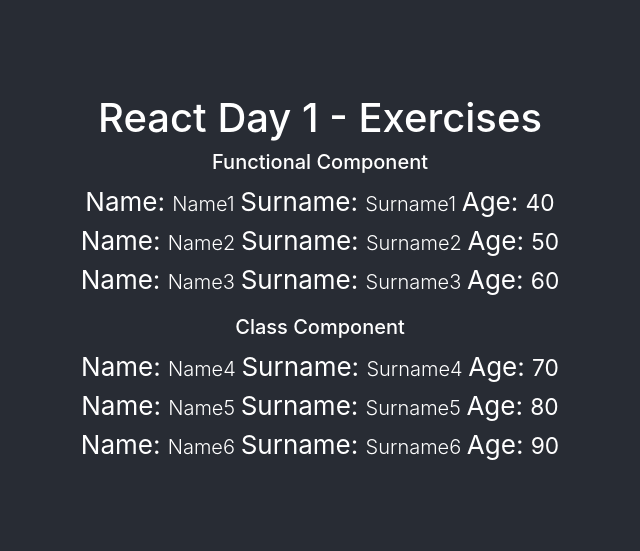
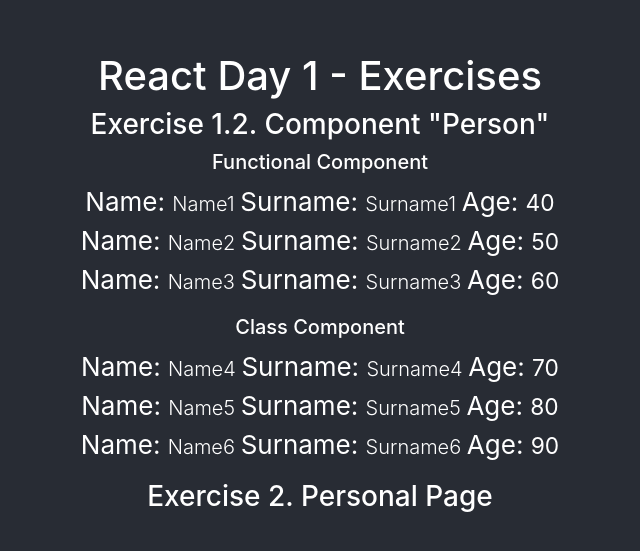
Before and after one commit to xavi-mat/boot501-react-app, a React (Create React App) app: page / in a window 1280 px wide. Shown: the part 113-664 px from the top of the page, without its empty margins (320-960 px from the left). Built offline with nearby package versions, Linux system fonts and the light colour scheme.

Commit message:
Exercise 2. Structure!

```diff
--- a/src/App.jsx
+++ b/src/App.jsx
@@ -7,6 +7,7 @@
     <div className="App">
       <header className="App-header">
         <h1>React Day 1 - Exercises</h1>
+        <h3>Exercise 1.2. Component "Person"</h3>
         <h5>Functional Component</h5>
         <div className="mb-3">
           <PersonFunc name="Name1" surname="Surname1" age="40" />
@@ -19,6 +20,7 @@
           <PersonClass name="Name5" surname="Surname5" age="80" />
           <PersonClass name="Name6" surname="Surname6" age="90" />
         </div>
+        <h3>Exercise 2. Personal Page</h3>
       </header>
     </div>
   );
--- /dev/null
+++ b/src/components/Header/Header.jsx
@@ -0,0 +1,5 @@
+const Header = (props) => {
+    return (<div>Header</div>);
+}
+
+export default Header;
--- /dev/null
+++ b/src/components/Home/Home.jsx
@@ -0,0 +1,5 @@
+const Home = (props) => {
+    return (<div>Home</div>);
+}
+
+export default Home;
--- a/src/components/PersonFunc/PersonFunc.jsx
+++ b/src/components/PersonFunc/PersonFunc.jsx
@@ -1,5 +1,3 @@
-import React from 'react'
-
 const PersonFunc = (props) => {
   return (
     <div>
```
